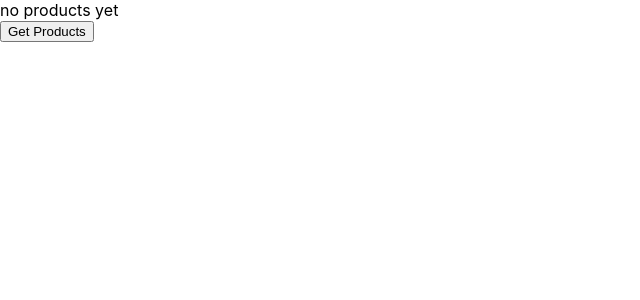
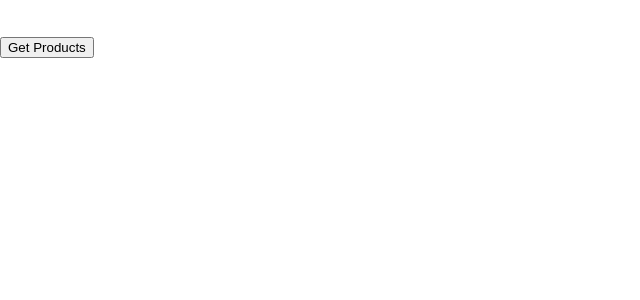
Before and after one commit to ranerlich7/react-products, a React (Create React App) app: page / in a window 1280 px wide. Shown: the top 300 px of the page, without its empty margins (0-640 px from the left). Built offline with nearby package versions, Linux system fonts and the light colour scheme.

Commit message:
list of products displayed

```diff
--- a/src/App.js
+++ b/src/App.js
@@ -17,7 +17,13 @@ function App() {
   }
   return (
     <>
-      {products.length > 0 ? products[0].name : "no products yet"}
+      <ol>
+        {products.map((product) => (
+          <li key={product.id}>
+            {product.name} - {product.price}
+          </li>
+        ))}
+      </ol>
       <br />
       <button onClick={getProducts}>Get Products</button>
     </>
```
